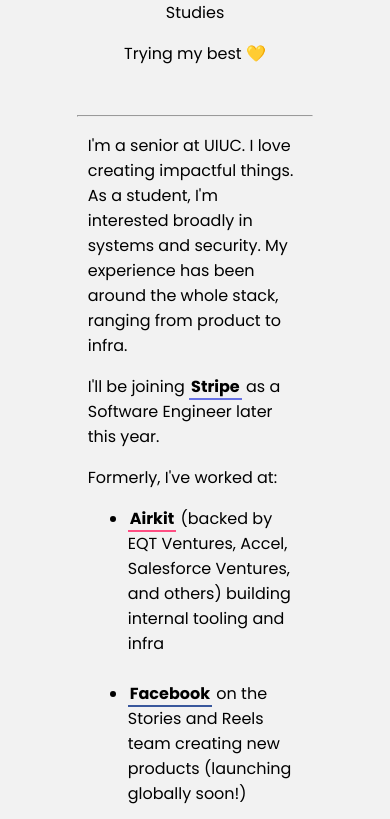
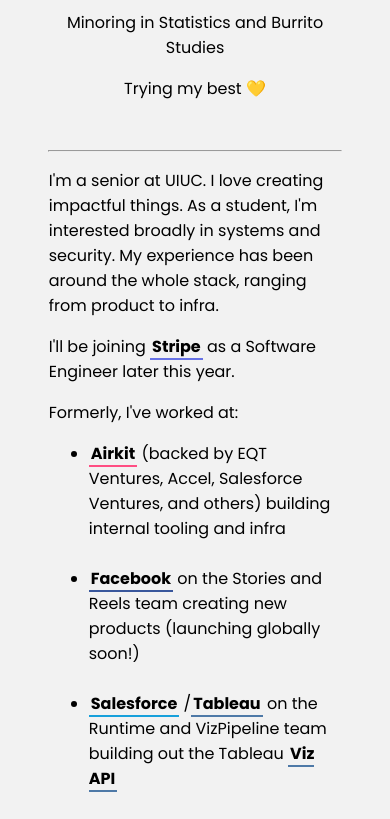
Before and after one commit to lialb/lialb.github.io, a React (Create React App) app in the folder sushi/: page / in a window 390 px wide. Shown: the part 1252-2071 px from the top of the page. Built offline with nearby package versions, Linux system fonts and the light colour scheme.

Commit message:
Update about section css for mobile view

```diff
--- a/sushi/src/components/pages/About.css
+++ b/sushi/src/components/pages/About.css
@@ -39,6 +39,11 @@
   transform: translateY(-50%);
 }
 
+.about-text-container {
+  padding-left: 22.5%;
+  padding-right: 22.5%;
+}
+
 @media (max-width: 630px) {
   .picture {
     width: 50%;
@@ -62,6 +67,15 @@
     padding-left: 15%;
     padding-right: 15%;
   }
+
+  .about-text-container {
+    padding-left: 12.5%;
+    padding-right: 12.5%;
+  }
+
+  hr {
+    width: 75%;
+  }
 }
 
 @media (max-width: 1000px) {
@@ -72,7 +86,7 @@
 
 @media (max-width: 800px) {
   .profile-picture {
-    width: 50%;
+    width: 60%;
   }
 
   p {
@@ -85,8 +99,6 @@
 }
 
 .about-text-container {
-  padding-left: 22.5%;
-  padding-right: 22.5%;
   text-align: left;
 }
 
```
